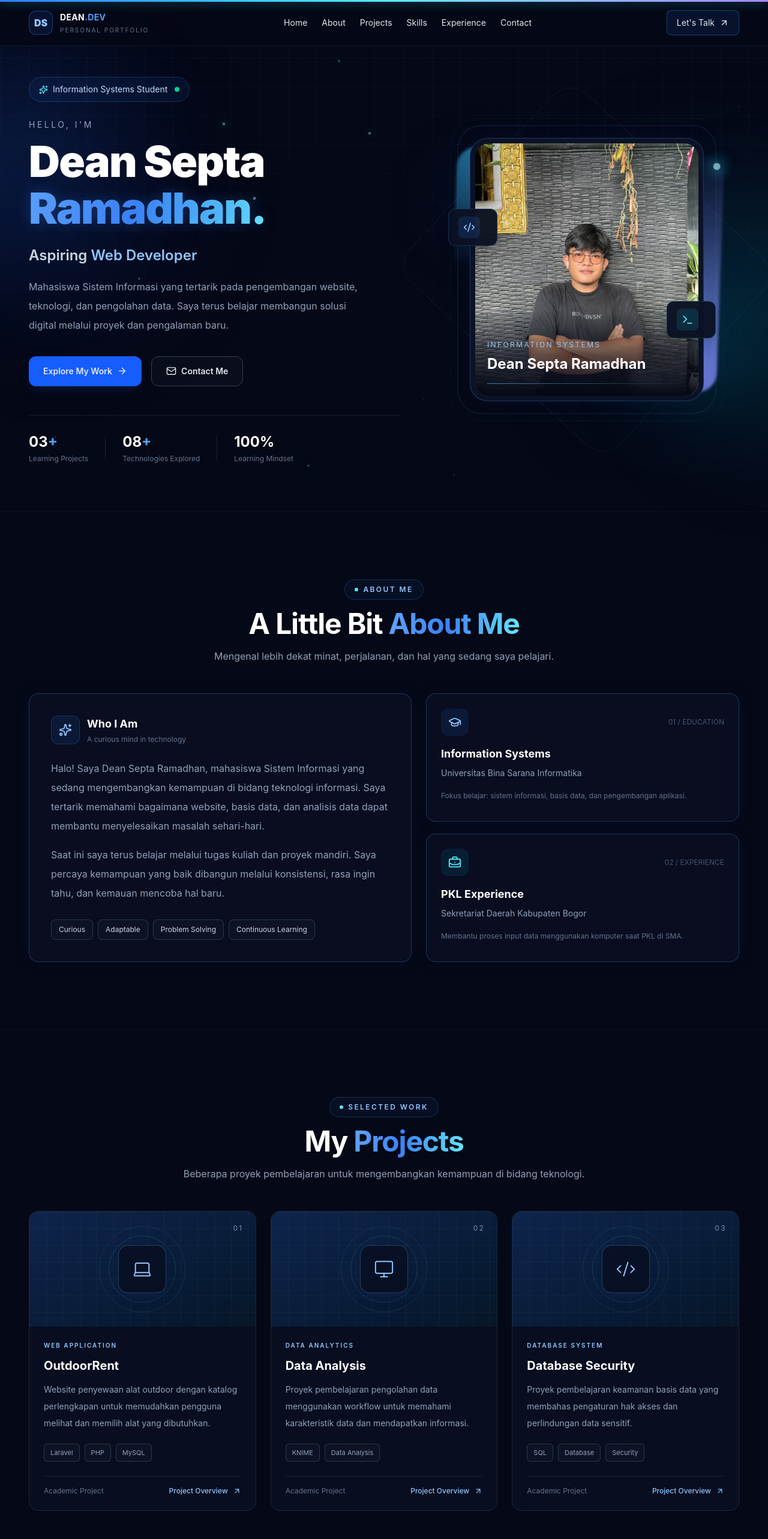
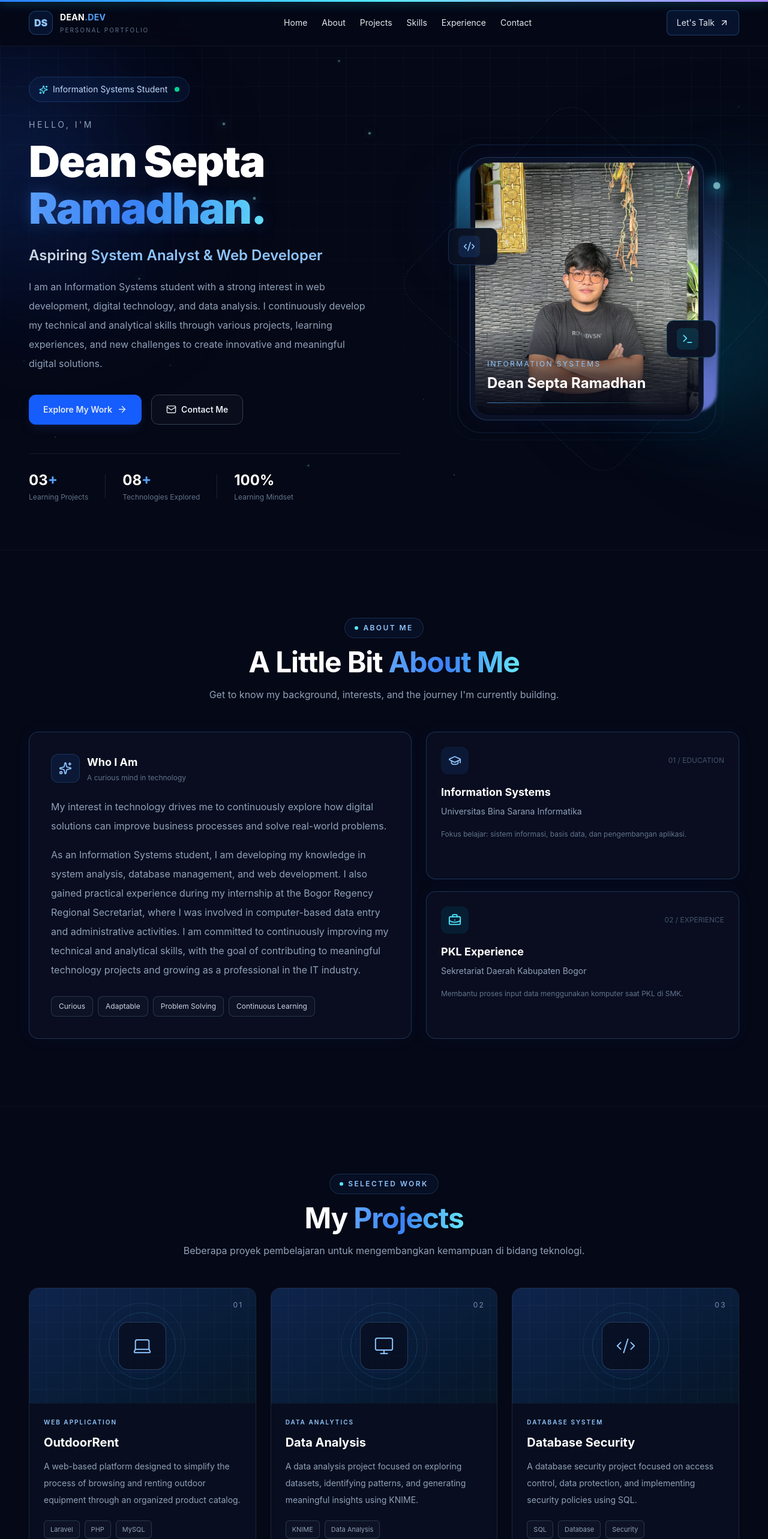
Before and after one commit to deansptaa-jpg/DeanPortfolio, a React (Vite) app: page / in a window 1280 px wide. Shown: the top 2566 px of the page at 60% size. Built offline with nearby package versions, Linux system fonts and the light colour scheme.

Commit message:
Update portfolio content and improve project section

```diff
--- a/src/App.jsx
+++ b/src/App.jsx
@@ -27,7 +27,7 @@ const projects = [
     title: 'OutdoorRent',
     category: 'WEB APPLICATION',
     description:
-      'Website penyewaan alat outdoor dengan katalog perlengkapan untuk memudahkan pengguna melihat dan memilih alat yang dibutuhkan.',
+      'A web-based platform designed to simplify the process of browsing and renting outdoor equipment through an organized product catalog.',
     tags: ['Laravel', 'PHP', 'MySQL'],
     icon: Laptop,
   },
@@ -36,7 +36,7 @@ const projects = [
     title: 'Data Analysis',
     category: 'DATA ANALYTICS',
     description:
-      'Proyek pembelajaran pengolahan data menggunakan workflow untuk memahami karakteristik data dan mendapatkan informasi.',
+      'A data analysis project focused on exploring datasets, identifying patterns, and generating meaningful insights using KNIME.',
     tags: ['KNIME', 'Data Analysis'],
     icon: Monitor,
   },
@@ -45,7 +45,7 @@ const projects = [
     title: 'Database Security',
     category: 'DATABASE SYSTEM',
     description:
-      'Proyek pembelajaran keamanan basis data yang membahas pengaturan hak akses dan perlindungan data sensitif.',
+      'A database security project focused on access control, data protection, and implementing security policies using SQL.',
     tags: ['SQL', 'Database', 'Security'],
     icon: Code2,
   },
@@ -282,13 +282,12 @@ function App() {
               </motion.h1>
 
               <h2 className="mt-6 text-xl font-semibold text-slate-300 sm:text-2xl">
-                Aspiring <span className="text-blue-300">Web Developer</span>
+                Aspiring <span className="text-blue-300">System Analyst & Web Developer</span>
               </h2>
 
               <p className="mt-5 max-w-xl text-sm leading-8 text-slate-400 sm:text-base">
-                Mahasiswa Sistem Informasi yang tertarik pada pengembangan
-                website, teknologi, dan pengolahan data. Saya terus belajar
-                membangun solusi digital melalui proyek dan pengalaman baru.
+                I am an Information Systems student with a strong interest in web development, digital technology, and data analysis. I continuously develop my technical and analytical skills through various projects, learning experiences, and new challenges to create innovative and meaningful digital solutions.
+
               </p>
 
               <div className="mt-9 flex flex-wrap gap-4">
@@ -480,7 +479,7 @@ function App() {
                   A Little Bit <span className="hero-gradient">About Me</span>
                 </>
               }
-              description="Mengenal lebih dekat minat, perjalanan, dan hal yang sedang saya pelajari."
+              description="Get to know my background, interests, and the journey I'm currently building."
             />
 
             <div className="grid gap-6 lg:grid-cols-[1.1fr_0.9fr]">
@@ -498,17 +497,14 @@ function App() {
                 </div>
 
                 <p className="text-sm leading-8 text-slate-400 sm:text-base">
-                  Halo! Saya Dean Septa Ramadhan, mahasiswa Sistem Informasi
-                  yang sedang mengembangkan kemampuan di bidang teknologi
-                  informasi. Saya tertarik memahami bagaimana website, basis
-                  data, dan analisis data dapat membantu menyelesaikan masalah
-                  sehari-hari.
+                  My interest in technology drives me to continuously explore how digital solutions can improve business processes and solve real-world problems.
                 </p>
 
                 <p className="mt-4 text-sm leading-8 text-slate-400 sm:text-base">
-                  Saat ini saya terus belajar melalui tugas kuliah dan proyek
-                  mandiri. Saya percaya kemampuan yang baik dibangun melalui
-                  konsistensi, rasa ingin tahu, dan kemauan mencoba hal baru.
+                  As an Information Systems student, I am developing my knowledge in system analysis, database management, and web development. I also gained practical experience during my internship at the Bogor Regency Regional Secretariat, where I was involved in computer-based data entry and administrative activities.
+
+                  I am committed to continuously improving my technical and analytical skills, with the goal of contributing to meaningful technology projects and growing as a professional in the IT industry.
+
                 </p>
 
                 <div className="mt-7 flex flex-wrap gap-2">
@@ -559,7 +555,7 @@ function App() {
                     Sekretariat Daerah Kabupaten Bogor
                   </p>
                   <p className="mt-4 text-xs leading-6 text-slate-500">
-                    Membantu proses input data menggunakan komputer saat PKL di SMA.
+                    Membantu proses input data menggunakan komputer saat PKL di SMK.
                   </p>
                 </div>
               </div>
```
Lines whose indentation alone changed are shown as unchanged.
